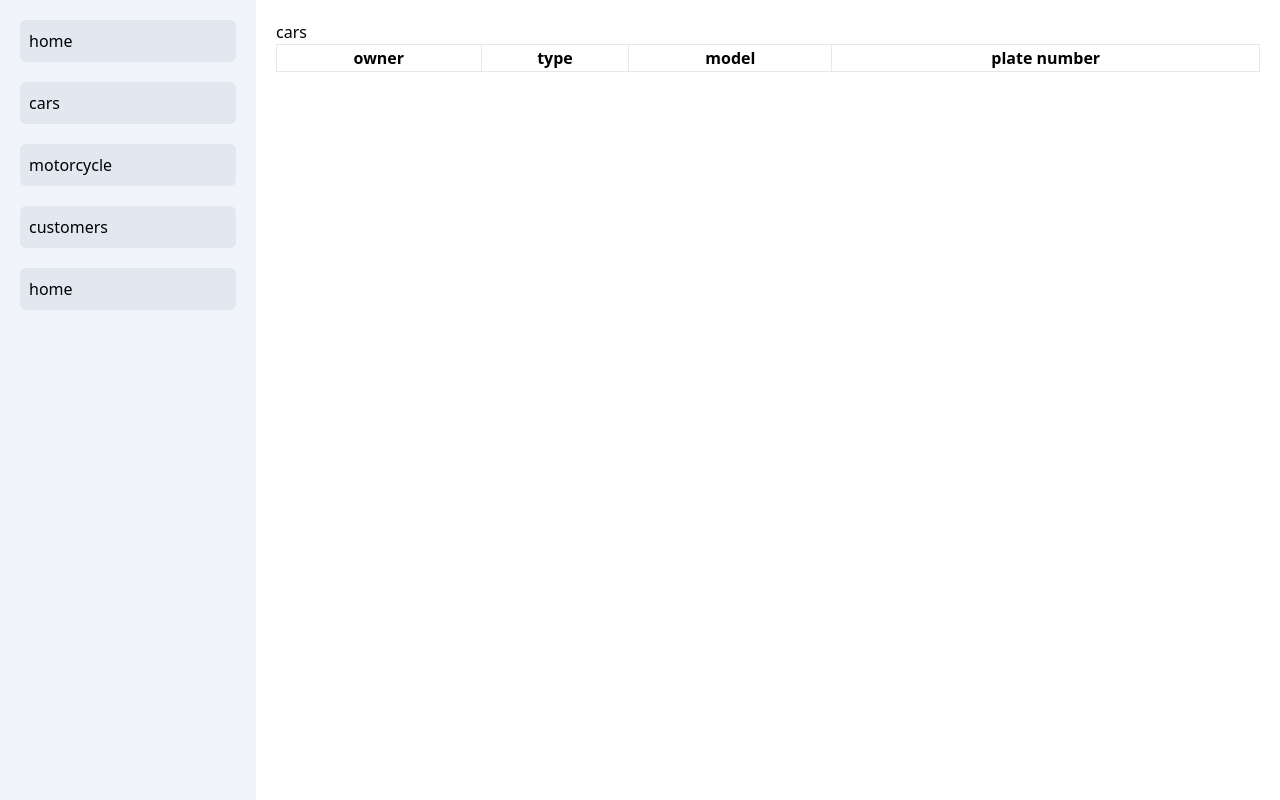
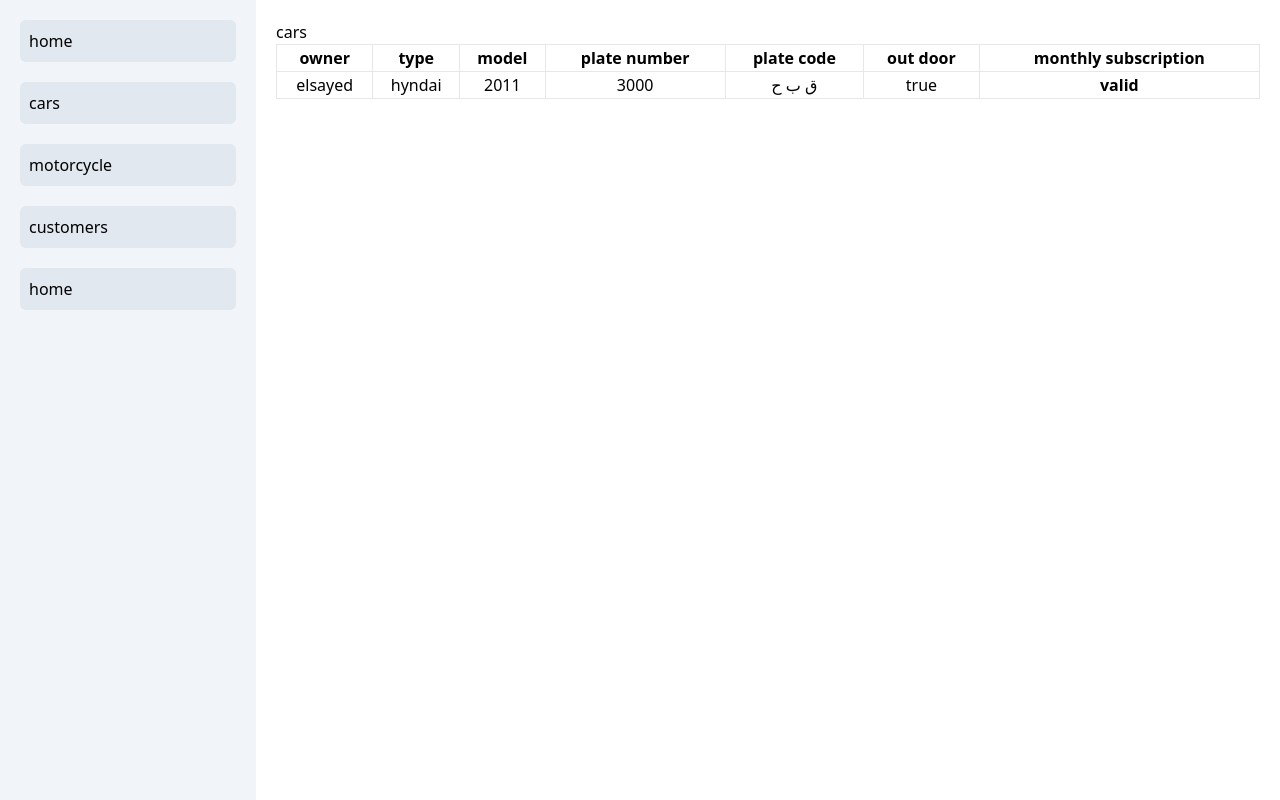
Before and after one commit to Elsayed-Rady-Elsayed/GARAGE-SYSTEM, a React (Vite) app: page /cars in a window 1280 px wide. Built offline with nearby package versions, Linux system fonts and the light colour scheme.

Commit message:
add start

```diff
--- a/src/views/Cars.jsx
+++ b/src/views/Cars.jsx
@@ -10,6 +10,18 @@ const Cars = () => {
           <th className="border">type</th>
           <th className="border">model</th>
           <th className="border">plate number</th>
+          <th className="border">plate code</th>
+          <th className="border">out door</th>
+          <th className="border">monthly subscription</th>
+        </tr>
+        <tr key="" className="border">
+          <td className="border text-center">elsayed</td>
+          <td className="border text-center">hyndai</td>
+          <td className="border text-center">2011</td>
+          <td className="border text-center">3000</td>
+          <td className="border text-center">ق ب ح</td>
+          <td className="border text-center">true</td>
+          <th className="border text-center">valid</th>
         </tr>
       </table>
     </div>
```
